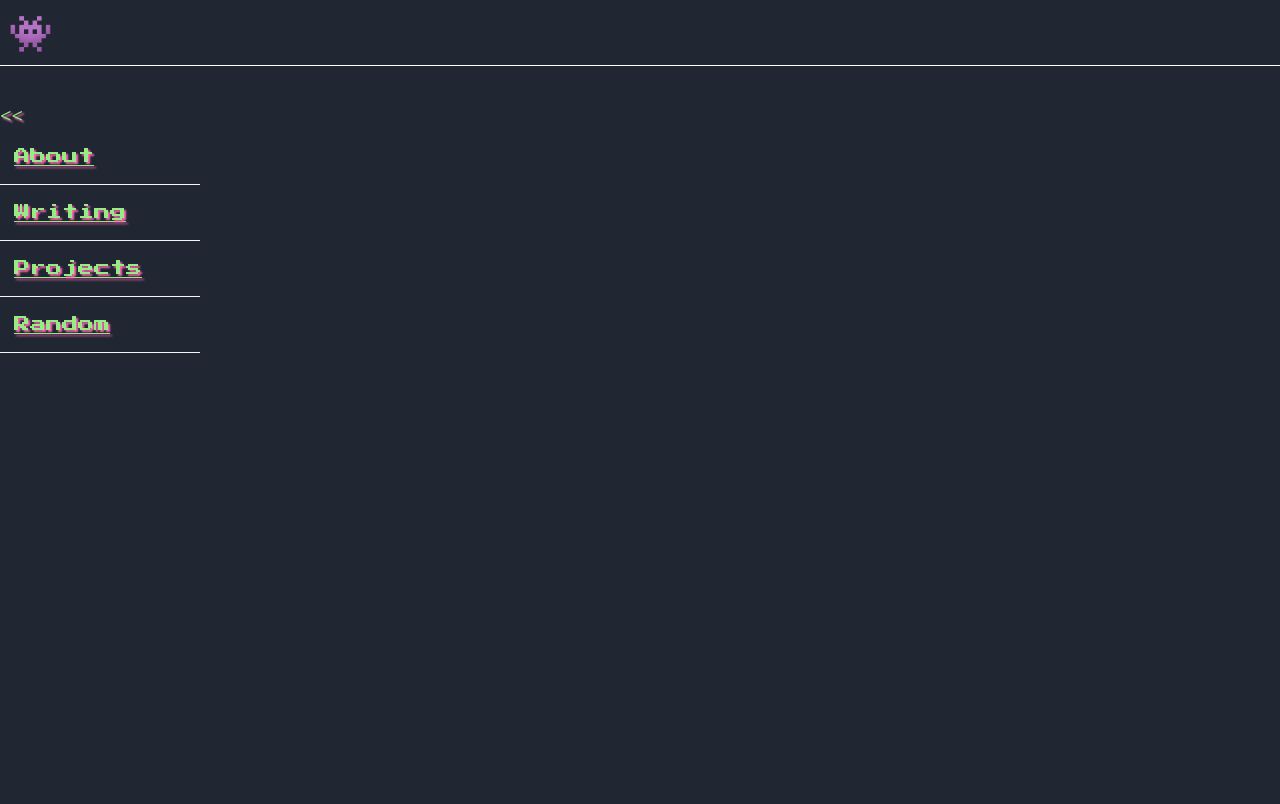
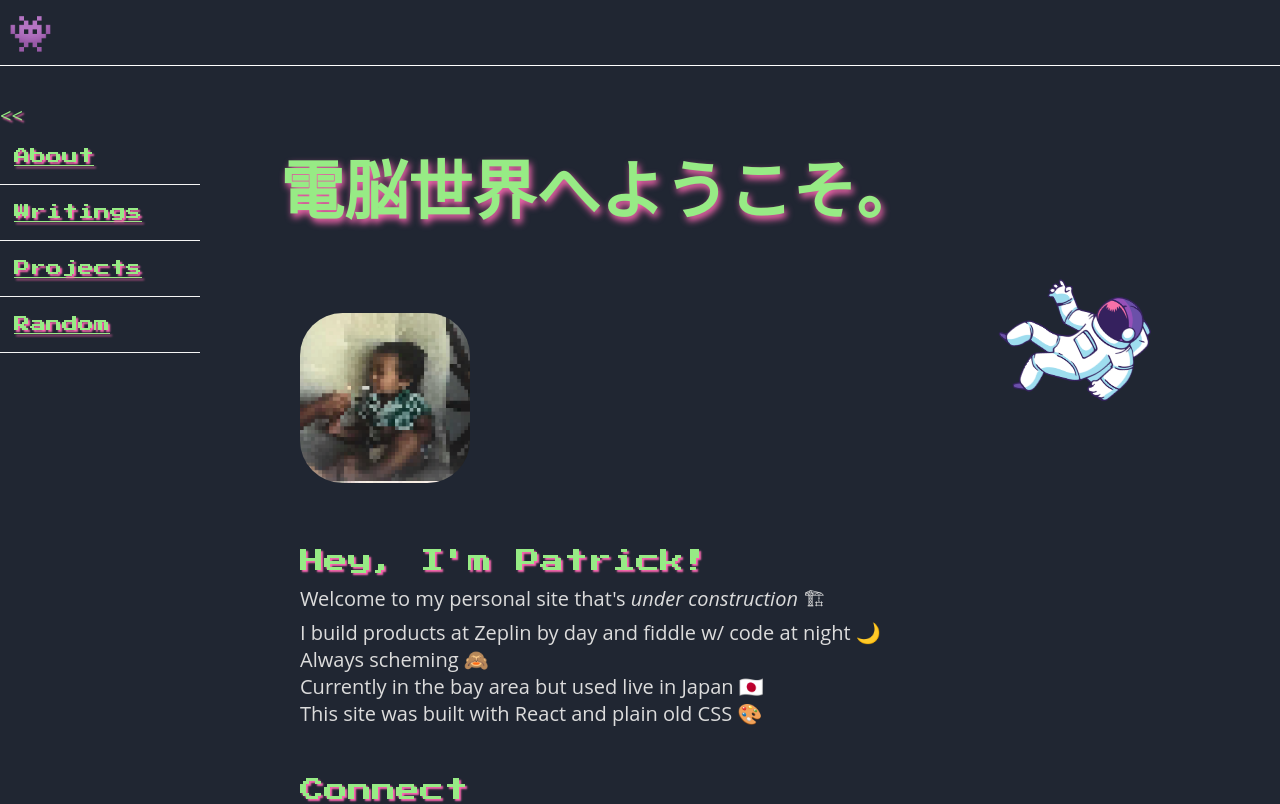
Before and after one commit to patrickluvsoj/personal-site, a React (Create React App) app: page / in a window 1280 px wide. Shown: the top 804 px of the page. Built offline with nearby package versions, Linux system fonts and the light colour scheme.

Commit message:
changed to hash route and made about the default page

```diff
--- a/src/App.js
+++ b/src/App.js
@@ -9,8 +9,9 @@ function App() {
   return (
     <Routes>
         <Route path="/" element={<Layout />}>
+          <Route index element={<Content />}/>
           <Route index path="/about" element={<Content />}/>
-          <Route path="/writing" element={<Writings />}/>
+          <Route path="/writings" element={<Writings />}/>
           <Route path="projects" element={<Projects />}/>
           <Route path="random" element={<Random />}/>
         </Route>
--- a/src/Layout.js
+++ b/src/Layout.js
@@ -2,7 +2,6 @@ import {Outlet} from "react-router-dom";
 
 import Header from "./Header";
 import Menu from "./Menu";
-import Content from "./Content";
 import Footer from "./Footer";
 
 function Layout() {
--- a/src/Menu.js
+++ b/src/Menu.js
@@ -16,7 +16,7 @@ function Menu() {
                         <NavLink className="menu-item-txt" to="about">About</NavLink>
                     </li>
                     <li className="menu-item">
-                        <NavLink className="menu-item-txt" to="writing">Writing</NavLink>
+                        <NavLink className="menu-item-txt" to="writings">Writings</NavLink>
                     </li>
                     <li className="menu-item">
                         <NavLink className="menu-item-txt" to="projects">Projects</NavLink>
--- a/src/index.js
+++ b/src/index.js
@@ -1,15 +1,15 @@
 import React from 'react';
 import ReactDOM from 'react-dom';
 import App from './App'
-import {BrowserRouter} from "react-router-dom";
+import {HashRouter} from "react-router-dom";
 
 import './index.css';
 
 ReactDOM.render(
   <React.StrictMode>
-    <BrowserRouter>
+    <HashRouter>
       <App />
-    </BrowserRouter>
+    </HashRouter>
   </React.StrictMode>,
   document.getElementById('root')
 );
```
